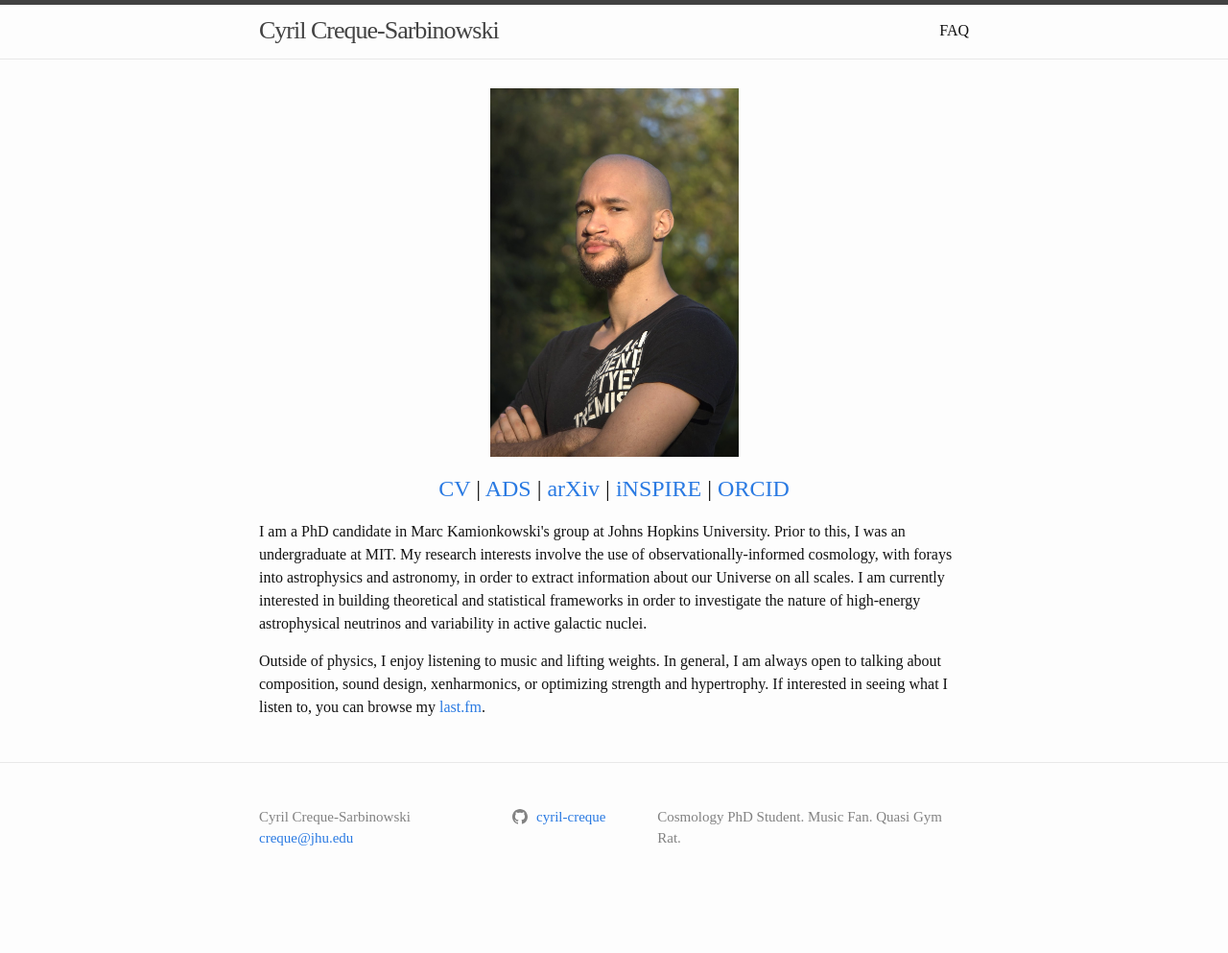
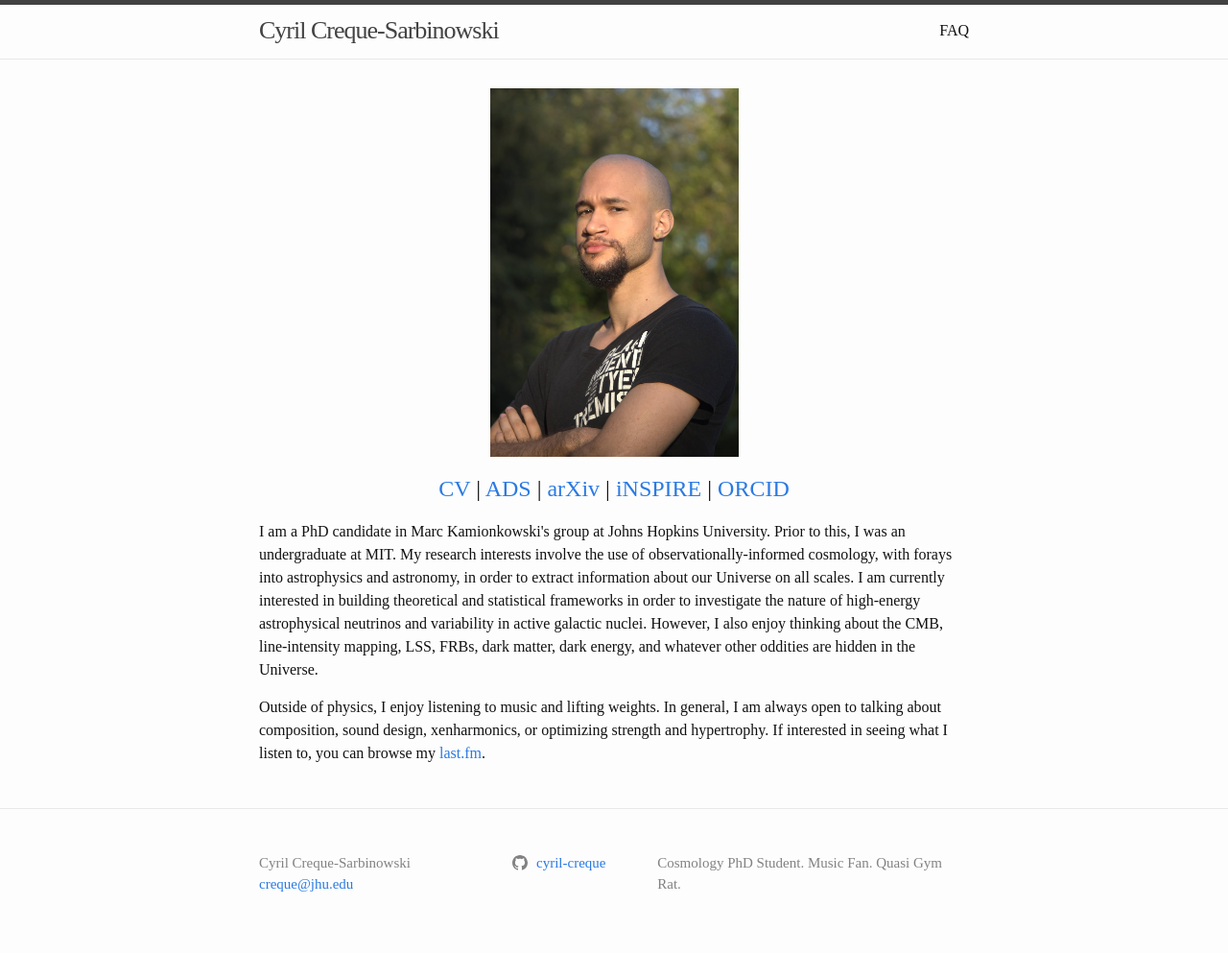
Before and after one commit to cyril-creque/cyril-creque.github.io, a Jekyll site: the page built from docs/index.markdown, in a window 1280 px wide. Shown: the whole page at 96% size. Built offline with Jekyll 4.4.1, drawn with Linux system fonts in a browser that asks for light colours; some web fonts are replaced; before the commit the page ends 945 px from its top, so only the background shows below that.

Commit message:
More general

```diff
--- a/docs/index.markdown
+++ b/docs/index.markdown
@@ -39,7 +39,7 @@
 </h2>
 </p>
 <p style = "font-family: Computer Modern">
-I am a PhD candidate in Marc Kamionkowski's group at Johns Hopkins University. Prior to this, I was an undergraduate at MIT. My research interests involve the use of observationally-informed cosmology, with forays into astrophysics and astronomy, in order to extract information about our Universe on all scales. I am currently interested in building theoretical and statistical frameworks in order to investigate the nature of high-energy astrophysical neutrinos and variability in active galactic nuclei.
+I am a PhD candidate in Marc Kamionkowski's group at Johns Hopkins University. Prior to this, I was an undergraduate at MIT. My research interests involve the use of observationally-informed cosmology, with forays into astrophysics and astronomy, in order to extract information about our Universe on all scales. I am currently interested in building theoretical and statistical frameworks in order to investigate the nature of high-energy astrophysical neutrinos and variability in active galactic nuclei. However, I also enjoy thinking about the CMB, line-intensity mapping, LSS, FRBs, dark matter, dark energy, and whatever other oddities are hidden in the Universe.
 </p>
 <p style = "font-family: Computer Modern">
 Outside of physics, I enjoy listening to music and lifting weights. In general, I am always open to talking about composition, sound design, xenharmonics, or optimizing strength and hypertrophy. If interested in seeing what I listen to, you can browse my <a href = "https://last.fm/user/Cyrilcs">last.fm</a>.
```
